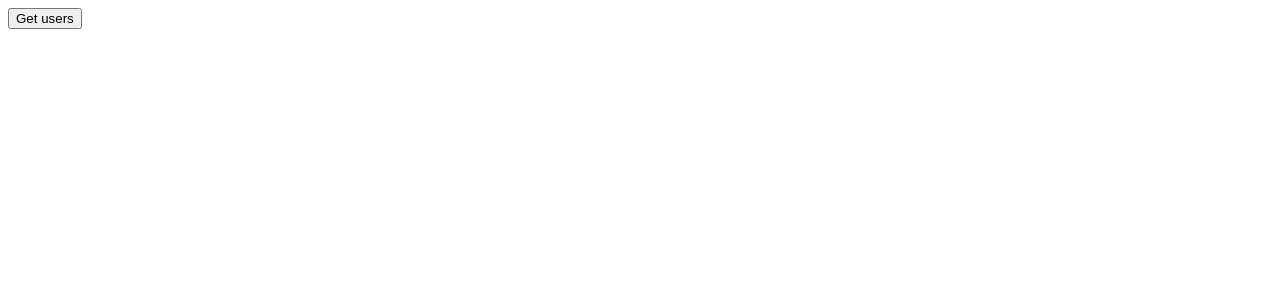
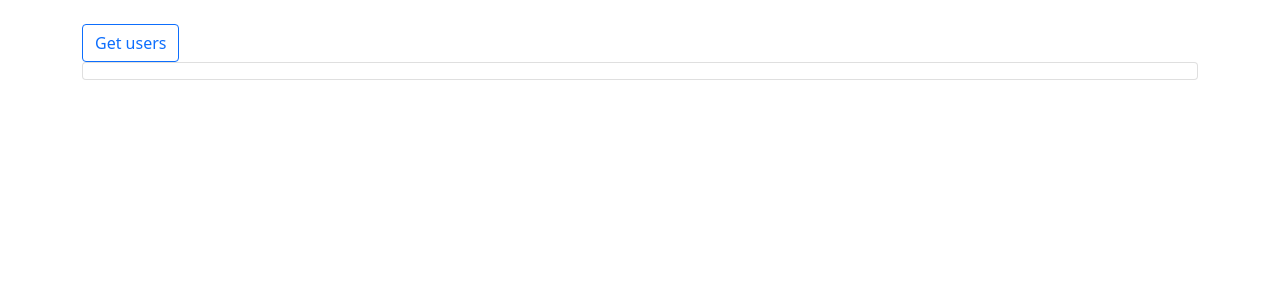
Before and after one commit to kidgray/clarity-react-redux-challenge, a React app: page / in a window 1280 px wide. Shown: the top 300 px of the page. Built offline with nearby package versions, Linux system fonts and the light colour scheme.

Commit message:
UserList reducer created, population of list using API call was successful

```diff
--- a/src/components/user-list/user-list.component.jsx
+++ b/src/components/user-list/user-list.component.jsx
@@ -1,25 +1,40 @@
 import React from 'react';
-import { Button } from 'react-bootstrap';
+import { Button, ListGroup } from 'react-bootstrap';
+import { useSelector, useDispatch } from 'react-redux';
+import { populate } from '../../features/userList.js';
 import axios from 'axios';
 
 export const UserList = () => {
+    const userList = useSelector((state) => state.userList.value);
+    const dispatch = useDispatch();
+
     const handleClick = async (event) => {
         event.preventDefault();
 
         await axios
         .get('https://immense-bastion-95145.herokuapp.com/api/users')
         .then(res => {
-            console.log(res.data);
+            console.log(res.data.users);
+            dispatch(populate(res.data.users));
         })
         .catch(error => {
             console.error(error);
         });
-    }
+    };
     return (
-        <div>
-            <Button onClick={handleClick}> Get users </Button>
+        <div className="user-list-div">
+            <Button variant='outline-primary' onClick={handleClick}> Get users </Button>
 
-
+            <ListGroup>
+                {
+                    userList.map((currUser, idx) =>
+                        <ListGroup.Item action key={idx}>
+                            <div> { currUser.name } </div>
+                            <div> { currUser.company } </div>
+                        </ListGroup.Item>
+                    )
+                }
+            </ListGroup>
         </div>
     );
 }
--- a/src/components/user-list/user-list.styles.scss
+++ b/src/components/user-list/user-list.styles.scss
@@ -0,0 +1,3 @@
+.user-list-div {
+    margin: 1.5rem 0 0 0;
+}
--- /dev/null
+++ b/src/features/userList.js
@@ -0,0 +1,26 @@
+import { createSlice } from '@reduxjs/toolkit';
+
+export const userListSlice = createSlice({
+    name: 'userList',
+    initialState: { value: [{
+        company: "",
+        id: 0,
+        name: "",
+        position: "",
+        profile: {
+            age: 0,
+            gender: "",
+            planet: "",
+            species: "",
+            status: ""
+        }
+    }] },
+    reducers: {
+        populate: (state, action) => {
+            state.value = action.payload
+        }
+    }
+});
+
+export const { populate } = userListSlice.actions;
+export default userListSlice.reducer;
--- a/src/index.js
+++ b/src/index.js
@@ -3,10 +3,13 @@ import ReactDOM from 'react-dom';
 import { Provider } from 'react-redux';
 import { configureStore } from '@reduxjs/toolkit';
 import { App } from './App.js';
+import userListReducer from './features/userList.js';
 import './styles/styles.scss';
 
 const store = configureStore({
-    reducer: {}
+    reducer: {
+        userList: userListReducer
+    }
 });
 
 ReactDOM.render(
--- a/src/styles/styles.scss
+++ b/src/styles/styles.scss
@@ -1,3 +1,4 @@
 @import './base/settings.scss';
 @import './base/_base.scss';
+@import "~bootstrap/scss/bootstrap";
 @import '../components/user-list/user-list.styles.scss';
```
